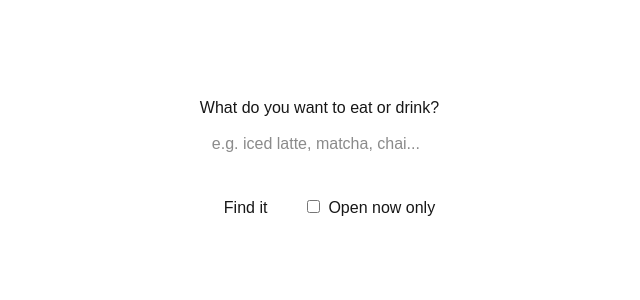
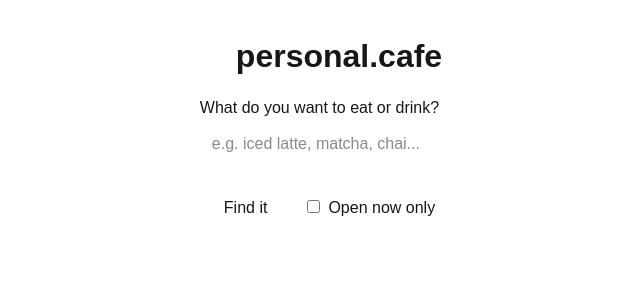
Before and after one commit to laurasedra/personal-cafe, a Next.js app: page / in a window 1280 px wide. Shown: the top 300 px of the page, without its empty margins (207-847 px from the left). Built offline with nearby package versions, Linux system fonts and the light colour scheme.

Commit message:
Style header SVG white only; keep text color

```diff
--- a/src/app/page.tsx
+++ b/src/app/page.tsx
@@ -49,8 +49,8 @@ export default function Home() {
 
   return (
     <main style={{ padding: '2rem', maxWidth: '600px', margin: '0 auto' }}>
-      <header style={{ display: 'flex', alignItems: 'center', gap: '0.5rem', fontSize: '2rem', fontWeight: 'bold', marginBottom: '1rem', color: '#fff' }}>
-        <span style={{display: 'inline-block', width: 28, height: 28}} aria-hidden>
+      <header style={{ display: 'flex', alignItems: 'center', gap: '0.5rem', fontSize: '2rem', fontWeight: 'bold', marginBottom: '1rem' }}>
+        <span style={{display: 'inline-block', width: 28, height: 28, color: '#fff'}} aria-hidden>
           <svg viewBox="0 0 32 32" width="28" height="28" xmlns="http://www.w3.org/2000/svg" style={{display:'block'}}>
             <g>
               <path d="M29.71 15.24h1.53v4.57h-1.53Z" fill="currentColor" strokeWidth="1"></path>
```
